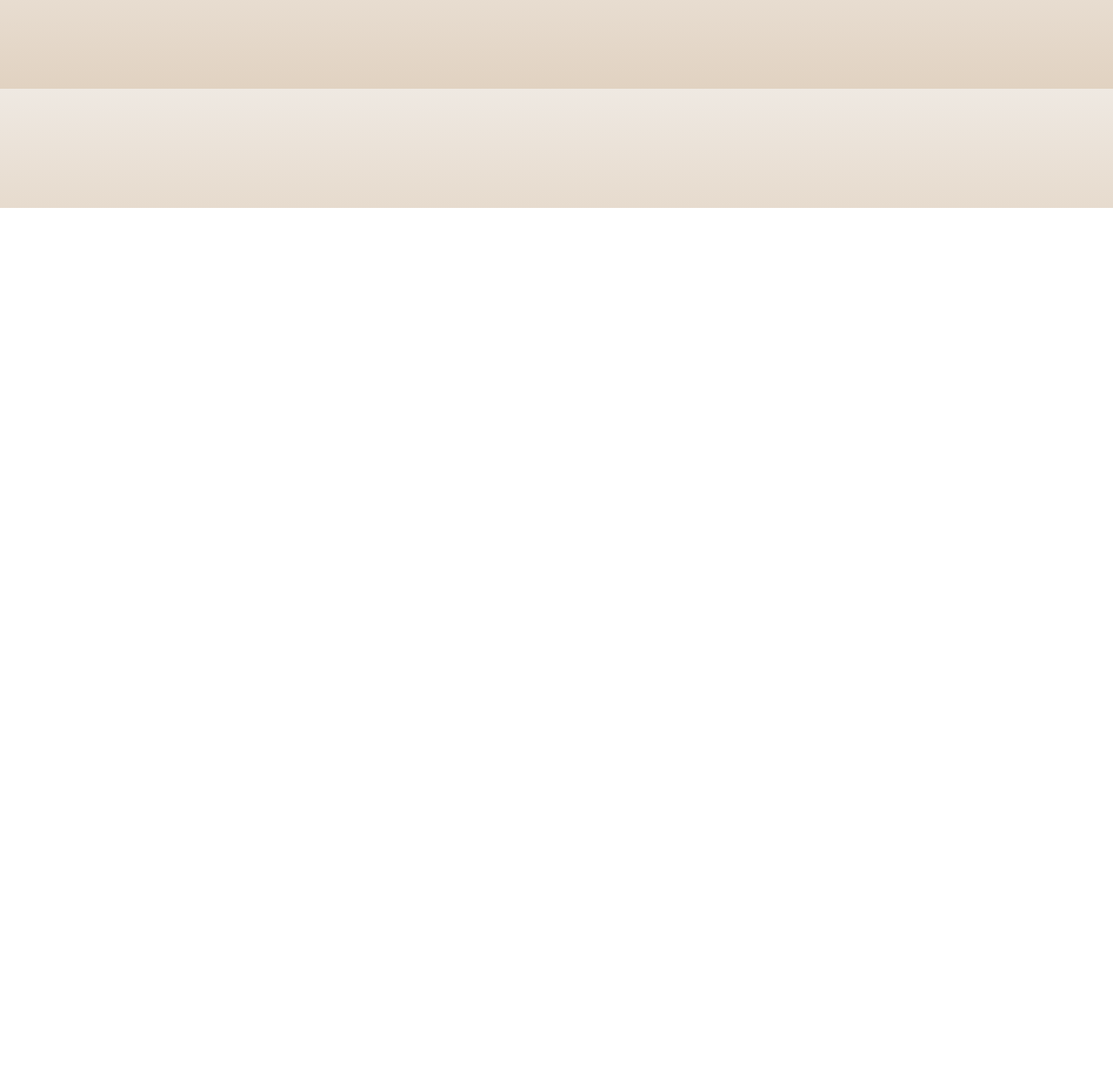
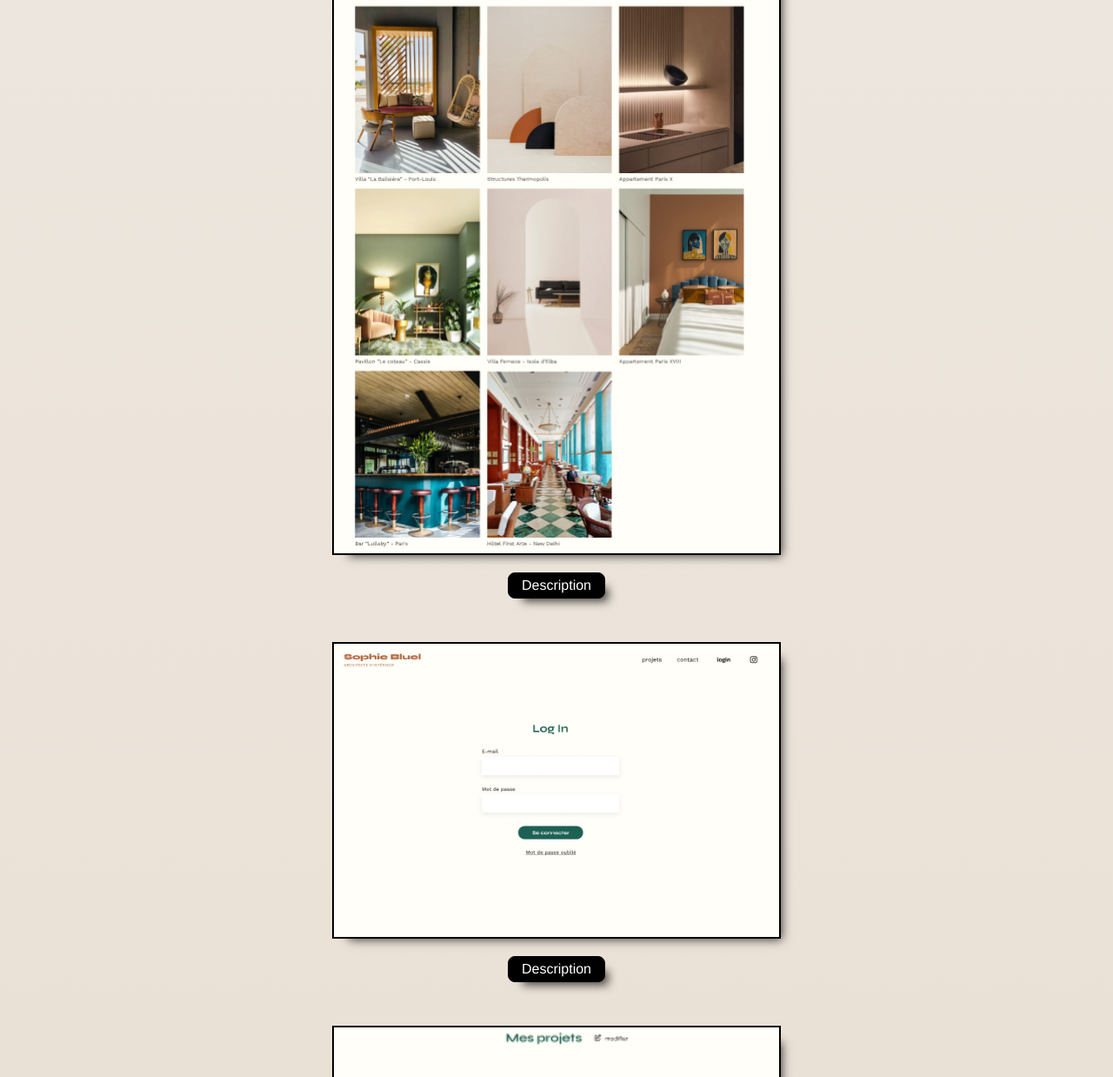
Before and after one commit to moilv1/Portfolio-react, a React app in the folder portfolio/: page /SophieBluel in a window 1280 px wide. Shown: the part 561-1799 px from the top of the page at 87% size. Before the commit the page ends 800 px from the top, so only its background shows below. Built offline with nearby package versions, Linux system fonts and the light colour scheme.

Commit message:
ajout Sophie bluel
modal + sophie bluel page + sidebar github

```diff
--- a/portfolio/src/JSON/Data.json
+++ b/portfolio/src/JSON/Data.json
@@ -1,10 +1,25 @@
 [
     {
         "Titre_projet": "Projet Kasa",
-        "id": "0",
-        "images_descriptions": [
-            {"img":"http://localhost:3000/Kasa_logement.png", "description": "Ceci est la homepage du projet Kasa réaliser en React.JS avec du SASS. Cette page comporte un composant 'Header' avec le logo Kasa puis une navigation permettant d'aller à l'accueil et sur une page avec les mentions légales. Ensuite il y un composant'Bannière' une image en background puis un titre surposé sur cette même image, il y a aussi en dessous une section comportant chaque 'card' qui est un composant graçe a un .map() je parcours le fichier json à la recherche de tout les image et titre et je les affiche en props d'un composant que j'ai appelé 'card_logement'."},
-            {"img": "../assets/Kasa_logement.ed1f22caa38d958359c9.png", "description": "Ceci est la homepage du projet Kasa réaliser en React.JS"}
+        "id": "1",
+        "descriptions": [
+            {"id_description":"1", "description": "Ceci est la homepage du projet Kasa réaliser en React.JS avec du SASS. Cette page comporte un composant 'Header' avec le logo Kasa puis une navigation permettant d'aller à l'accueil et sur une page avec les mentions légales. Ensuite il y un composant 'Bannière' une image en background puis un titre superposé sur cette même image, il y a aussi en dessous une section comportant chaque 'card' qui est un composant grâce à un .map() je parcours le fichier json à la recherche de toutes les images et titres et je les affiche en propos d'un composant que j'ai appelé 'card_logement'."},
+            {"id_description": "2", "description": "Vous voyez sur cette image ci-dessus l'exemple parfait d'une carte logement, elle est composée du composant 'Header' puis d'un composant 'Carrousel' qui affiche les images de la location, ensuite un composant 'InfoLogement' qui sert à afficher les informations de l'utilisateur qui met en location son bien, sa notation et les informations liées au logement. Il y aussi 2 composants 'Dropdown' qui affichent des informations complémentaires (c'est un menu déroulant) et pour finir le dernier composant le 'Footer'.Toutes ces informations sont récupérées grâce à une balise 'Navlink' sur chaque Card qui permet de récupérer les données sur la location que l'utilisateur a choisie sur la homepage"},
+            {"id_description": "3", "description": "Ceci est la homepage du projet Kasa réaliser en React.JS"},
+            {"id_description": "4", "description": "Ceci est la homepage du projet Kasa réaliser en React.JS"}
+        ]
+    }
+    ,
+    {
+        "Titre_projet": "Projet Sophie Bluel",
+        "id": "2",
+        "descriptions": [
+            {"id_description":"1", "description": "Ceci est la homepage du projet Kasa réaliser en React.JS avec du SASS. Cette page comporte un composant 'Header' avec le logo Kasa puis une navigation permettant d'aller à l'accueil et sur une page avec les mentions légales. Ensuite il y un composant'Bannière' une image en background puis un titre surposé sur cette même image, il y a aussi en dessous une section comportant chaque 'card' qui est un composant graçe a un .map() je parcours le fichier json à la recherche de tout les image et titre et je les affiche en props d'un composant que j'ai appelé 'card_logement'."},
+            {"id_description": "2", "description": "Ceci est la homepage du projet Kasa réaliser en React.JS"},
+            {"id_description": "3", "description": "Ceci est la homepage du projet Kasa réaliser en React.JS"},
+            {"id_description": "4", "description": "Ceci est la homepage du projet Kasa réaliser en React.JS"},
+            {"id_description": "5", "description": "Ceci est la homepage du projet Kasa réaliser en React.JS"},
+            {"id_description": "6", "description": "Ceci est la homepage du projet Kasa réaliser en React.JS"}
         ]
     }
 ]
--- a/portfolio/src/components/Info/Info.js
+++ b/portfolio/src/components/Info/Info.js
@@ -7,7 +7,7 @@ export default function Info() {
                 <h1>Flahaut Melvin</h1>
                 <h2>Developpeur Front-End</h2>
                 <p>Je suis <span>Melvin</span>, un <span>developpeur Front-End</span> junior à la recherche actuellement d'une <span>alternance de 24mois</span> en tant que Developpeur Front-End</p>
-                <img src={PP} className='PP' alt=' de Flahaut Melvin'></img>
+                <img src={PP} className='PP' alt='Flahaut Melvin'></img>
             </div>
         </section>
     )
--- a/portfolio/src/components/Info_Projet/Info_Projet.scss
+++ b/portfolio/src/components/Info_Projet/Info_Projet.scss
@@ -5,8 +5,13 @@
     margin-top: 20px;
     width: 40%;
     border: solid 2px black;
+
     .ImageProjet{
         width: 100%;
         box-shadow: 10px 10px 11px -7px rgba(0,0,0,0.75);
+        transition: all 0.6s;
+        &:active{
+            transform:  scale(2);
+        }
     }
 }
--- a/portfolio/src/components/Kasa/Kasa.js
+++ b/portfolio/src/components/Kasa/Kasa.js
@@ -15,8 +15,10 @@ import Kasa_About from '../../assets/Kasa/Kasa_About.webp'
 
 export default function Kasa() {
     const KasaData = DataJson.find(product => product.Titre_projet === "Projet Kasa");
-    const description_1 = KasaData.images_descriptions[0].description
-    const description_2 = KasaData.images_descriptions[1].description
+    const description_1 = KasaData.descriptions[0].description;
+    const description_2 = KasaData.descriptions[1].description;
+    const description_3 = KasaData.descriptions[2].description;
+    const description_4 = KasaData.descriptions[3].description;
 
     return (
 
@@ -30,9 +32,9 @@ export default function Kasa() {
             <Info_Projet source={Kasa_Logement} ></Info_Projet>
             <Modal description={description_2}></Modal>
             <Info_Projet source={Kasa_404} ></Info_Projet>
-            <Modal description={description_2}></Modal>
+            <Modal description={description_3}></Modal>
             <Info_Projet source={Kasa_About} ></Info_Projet>
-            <Modal description={description_2}></Modal>
+            <Modal description={description_4}></Modal>
         </section>
         <Footer goUP={'/Kasa#UP'}></Footer>
         </>
--- a/portfolio/src/components/Modal/Modal.js
+++ b/portfolio/src/components/Modal/Modal.js
@@ -14,7 +14,7 @@ const Modal = ({description}) => {
 
     return (
       <div>
-        <div className='Open_modal' onClick={openModal}>Ouvrir la modal</div>
+        <div className='Open_modal' onClick={openModal}>Description</div>
         {isOpen && (
           <div className="modal-overlay" onClick={closeModal}>
             <div className="modal-content" onClick={(e) => e.stopPropagation()}>
--- a/portfolio/src/components/Modal/Modal.scss
+++ b/portfolio/src/components/Modal/Modal.scss
@@ -4,7 +4,7 @@
   padding: 5px 15px;
   border: solid 1px black;
   color: white;
-  margin: 15px 0 30px 0;
+  margin: 20px 0 30px 0;
   border-radius: 8px;
   box-shadow: 10px 10px 11px -7px rgba(0,0,0,0.75);
   transition: all 0.3s;
--- a/portfolio/src/components/SideBarModal/SideBar.js
+++ b/portfolio/src/components/SideBarModal/SideBar.js
@@ -1,7 +1,7 @@
 import React, { useState } from 'react';
 import './SideBar.scss';
 
-const SideBar = () => {
+const SideBar = ({lien}) => {
   const [isOpen, setIsOpen] = useState(false);
 
   const toggleSidebar = () => {
@@ -12,7 +12,7 @@ const SideBar = () => {
     <div className={`sidebar ${isOpen ? 'open' : ''}`}>
       <button onClick={toggleSidebar}>{`>>`}</button>
       <ul>
-        <li><a href='https://github.com/moilv1/P.8-KASA'>Lien GitHub</a></li>
+        <li><a href={lien}>Lien GitHub</a></li>
       </ul>
     </div>
   );
--- a/portfolio/src/components/Sophie_Bluel/Sophie_Bluel.js
+++ b/portfolio/src/components/Sophie_Bluel/Sophie_Bluel.js
@@ -1,12 +1,49 @@
+import SideBarModal from "../SideBarModal/SideBar";
+import Info_Projet from "../Info_Projet/Info_Projet";
+import Modal from "../Modal/Modal";
+import Header from "../Header/Header";
+import Footer from "../Footer/Footer";
+import DataJson from "../../JSON/Data.json";
+
+import Home_SB from '../../assets/Sophie_Bluel/Home_SB.png';
+import Login_SB from '../../assets/Sophie_Bluel/Login_SB.png';
+import Admin_SB from '../../assets/Sophie_Bluel/Admin_SB.png';
+import Modal_SB from '../../assets/Sophie_Bluel/Modal_SB.png';
+import Ajout_SB from '../../assets/Sophie_Bluel/Ajout_SB.png';
+import Valider_SB from '../../assets/Sophie_Bluel/Valider_SB.png';
 
 
-import Header from "../Header/Header";
+export default function Sophie_Bluel() {
+    const SophieData = DataJson.find(product => product.Titre_projet === "Projet Sophie Bluel");
 
-export default function Sophie_Bluel() {
+    const description_1 = SophieData.descriptions[0].description;
+    const description_2 = SophieData.descriptions[1].description;
+    const description_3 = SophieData.descriptions[2].description;
+    const description_4 = SophieData.descriptions[3].description;
+    const description_5 = SophieData.descriptions[4].description;
+    const description_6 = SophieData.descriptions[5].description;
+
+
     return (
         <>
         <Header></Header>
         <div className="hr"></div>
+        <SideBarModal lien={'https://github.com/moilv1/P.6-Sophie-Bluel'}></SideBarModal>
+        <section className="content">
+            <Info_Projet source={Home_SB} ></Info_Projet>
+            <Modal description={description_1}></Modal>
+            <Info_Projet source={Login_SB} ></Info_Projet>
+            <Modal description={description_2}></Modal>
+            <Info_Projet source={Admin_SB} ></Info_Projet>
+            <Modal description={description_3}></Modal>
+            <Info_Projet source={Modal_SB} ></Info_Projet>
+            <Modal description={description_4}></Modal>
+            <Info_Projet source={Ajout_SB} ></Info_Projet>
+            <Modal description={description_5}></Modal>
+            <Info_Projet source={Valider_SB} ></Info_Projet>
+            <Modal description={description_6}></Modal>
+        </section>
+        <Footer></Footer>
         </>
     )
 }
```
Also changed, not shown: portfolio/src/components/Qwenta/Qwenta.js (deleted, +0 -11 lines), portfolio/src/assets/Sophie_Bluel/Admin_SB.png (added), portfolio/src/assets/Sophie_Bluel/Ajout_SB.png (added), portfolio/src/assets/Sophie_Bluel/Home_SB.png (added), portfolio/src/assets/Sophie_Bluel/Login_SB.png (added), portfolio/src/assets/Sophie_Bluel/Modal_SB.png (added), portfolio/src/assets/Sophie_Bluel/Valider_SB.png (added).
